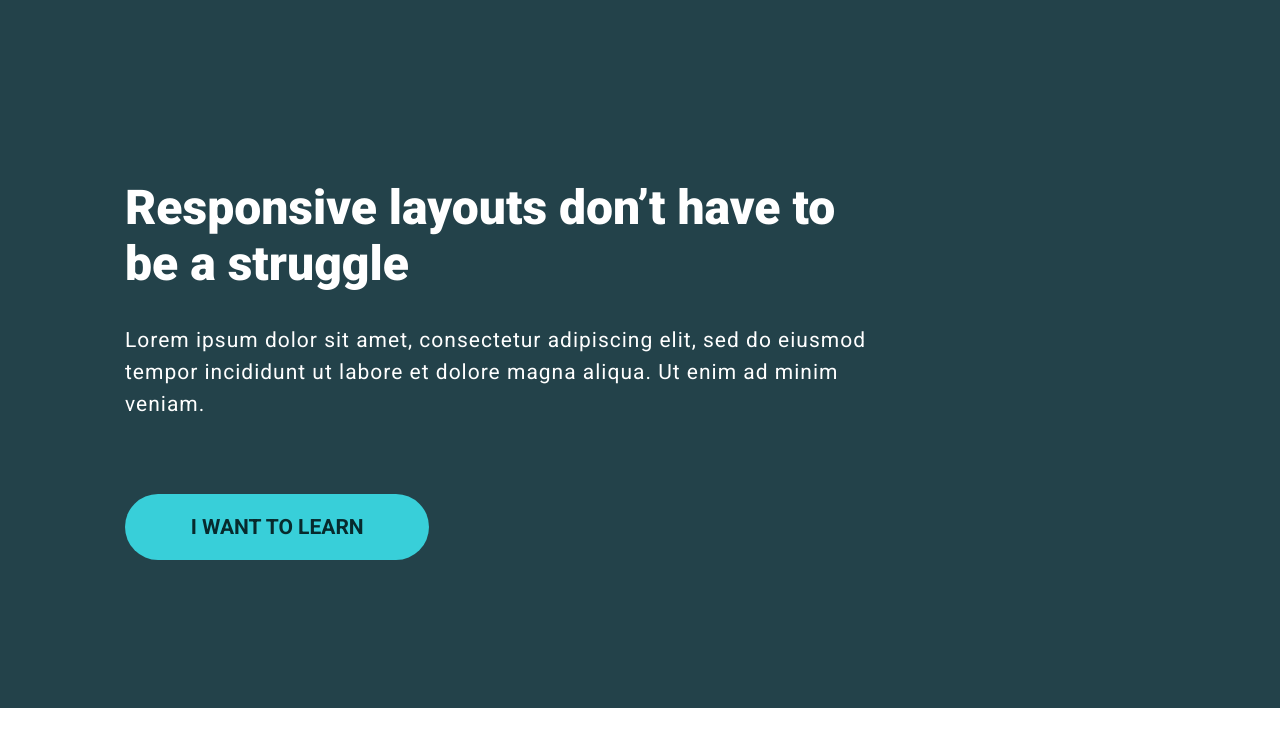
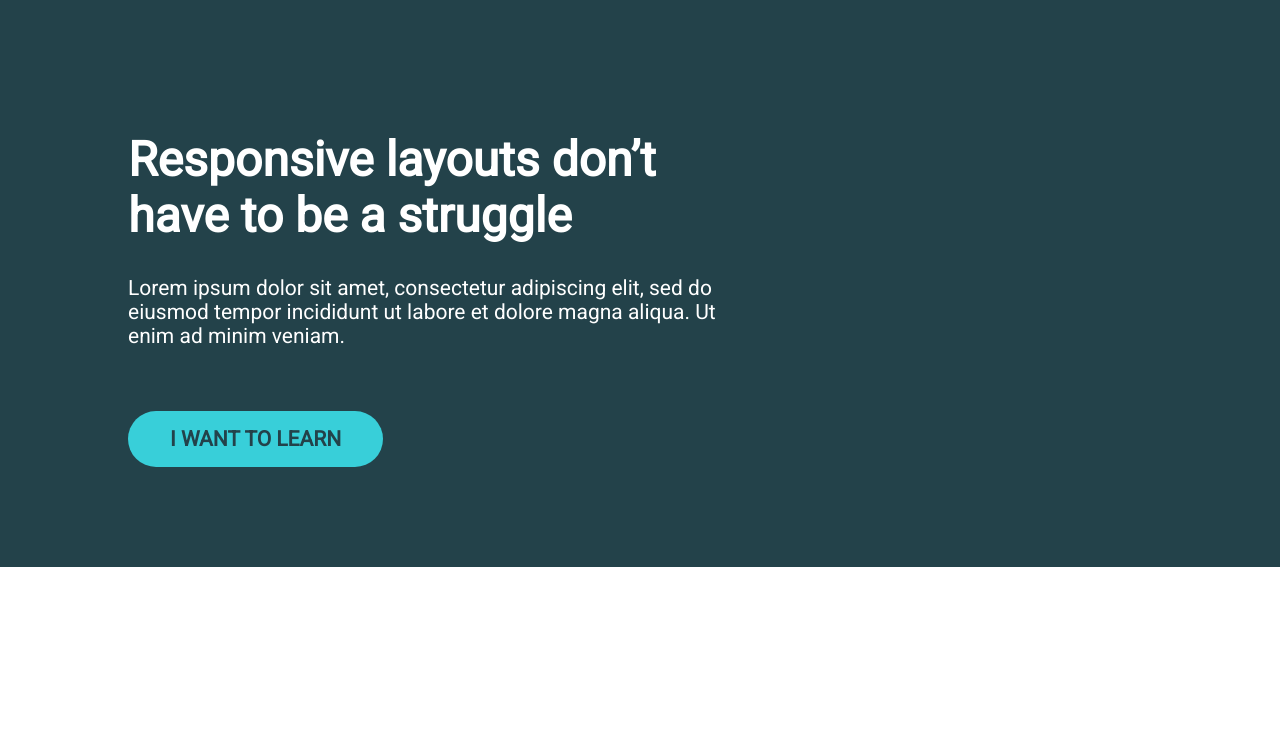
Before and after one commit to ClaytonDewey/Conquering-Responsive-Layouts, a plain HTML site: page Day 5/index.html in a window 1280 px wide. Drawn offline with Linux system fonts and the light colour scheme.

Commit message:
Update with Kevin's styles

```diff
--- a/Day 5/index.html
+++ b/Day 5/index.html
@@ -5,23 +5,21 @@
   <meta charset="UTF-8">
   <meta name="viewport" content="width=device-width, initial-scale=1.0">
   <title>Day 5</title>
-  <link rel="stylesheet" href="./style.css">
   <link rel="preconnect" href="https://fonts.googleapis.com">
   <link rel="preconnect" href="https://fonts.gstatic.com" crossorigin>
-  <link
-    href="https://fonts.googleapis.com/css2?family=Roboto:ital,wght@0,100;0,300;0,400;0,500;0,700;0,900;1,100;1,300;1,400;1,500;1,700;1,900&display=swap"
-    rel="stylesheet">
+  <link href="https://fonts.googleapis.com/css2?family=Roboto:ital,wght@0,400;1,900&display=swap" rel="stylesheet">
+  <link rel="stylesheet" href="./style.css">
 </head>
 
 <body>
   <div class="hero">
     <div class="container">
-      <div class="hero--content">
+      <div class="hero__text">
         <h1>Responsive layouts don&rsquo;t have to be a struggle</h1>
         <p>Lorem ipsum dolor sit amet, consectetur adipiscing elit, sed do eiusmod tempor incididunt ut labore et dolore
           magna
           aliqua. Ut enim ad minim veniam.</p>
-        <a href="/" class="btn btn--cta">I want to learn</a>
+        <a href="/" class="btn">I want to learn</a>
       </div>
     </div>
   </div>
--- a/Day 5/style.css
+++ b/Day 5/style.css
@@ -1,51 +1,57 @@
-* {
+*,
+*::before,
+*::after {
   box-sizing: border-box;
 }
 
 body {
   margin: 0;
   font-family: 'Roboto', sans-serif;
+  font-size: 1.3125em;
 }
 
 .container {
   width: 80%;
-  max-width: 750px;
-  /* margin: 0 auto; */
+  max-width: 1100px;
+  margin: 0 auto;
+  /* border: 2px solid yellow; */
 }
 
 .hero {
   background: #23424a;
-  color: white;
-  padding: 9.25em 7.8125em;
+  color: #fff;
+  padding: 100px 0;
 }
 
-.hero--content h1 {
+.hero__text {
+  width: 60%;
+  /* border: 1px solid pink; */
+}
+
+.hero__text h1 {
   font-style: normal;
   font-weight: 900;
-  font-size: 48.0529px;
+  font-size: 3rem;
   line-height: 56px;
 }
 
-.hero--content p {
-  font-style: normal;
-  font-weight: 400;
-  font-size: 21px;
-  line-height: 32px;
-  letter-spacing: 1px;
-  margin-bottom: 3.5em;
+.hero__text p {
+  margin-bottom: 3em;
 }
 
 .btn {
   display: inline-block;
+  text-decoration: none;
   text-transform: uppercase;
-  text-decoration: none;
-  padding: 1em 3.125em;
+  color: #23424a;
+  font-weight: 900;
+  background-color: #38cfd9;
+  padding: 0.75em 2em;
+  border-radius: 100px;
+  transition: opacity 0.25s ease-in-out;
 }
 
-.btn--cta {
-  background-color: #38cfd9;
-  color: #072a2d;
-  font-size: 21px;
-  font-weight: 700;
-  border-radius: 100px;
+.btn:hover,
+.btn:focus {
+  opacity: 0.75;
 }
```
